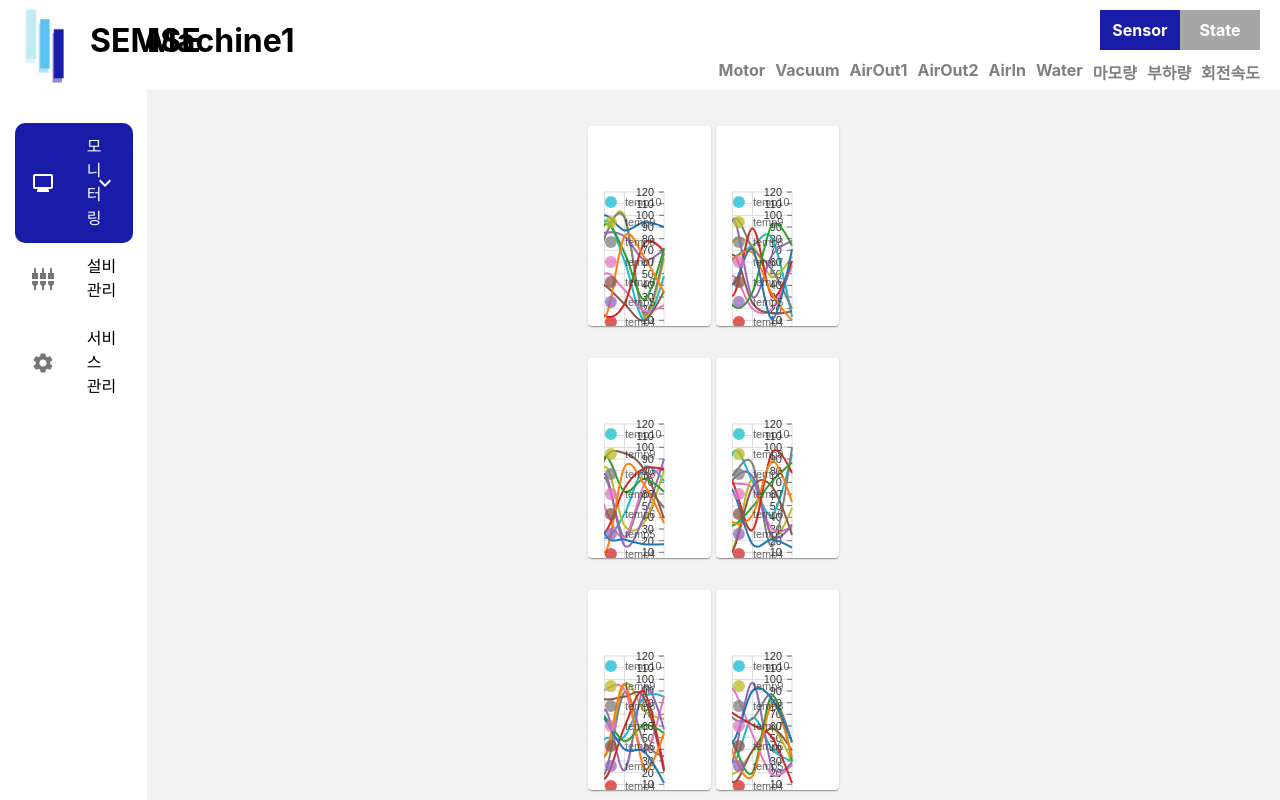
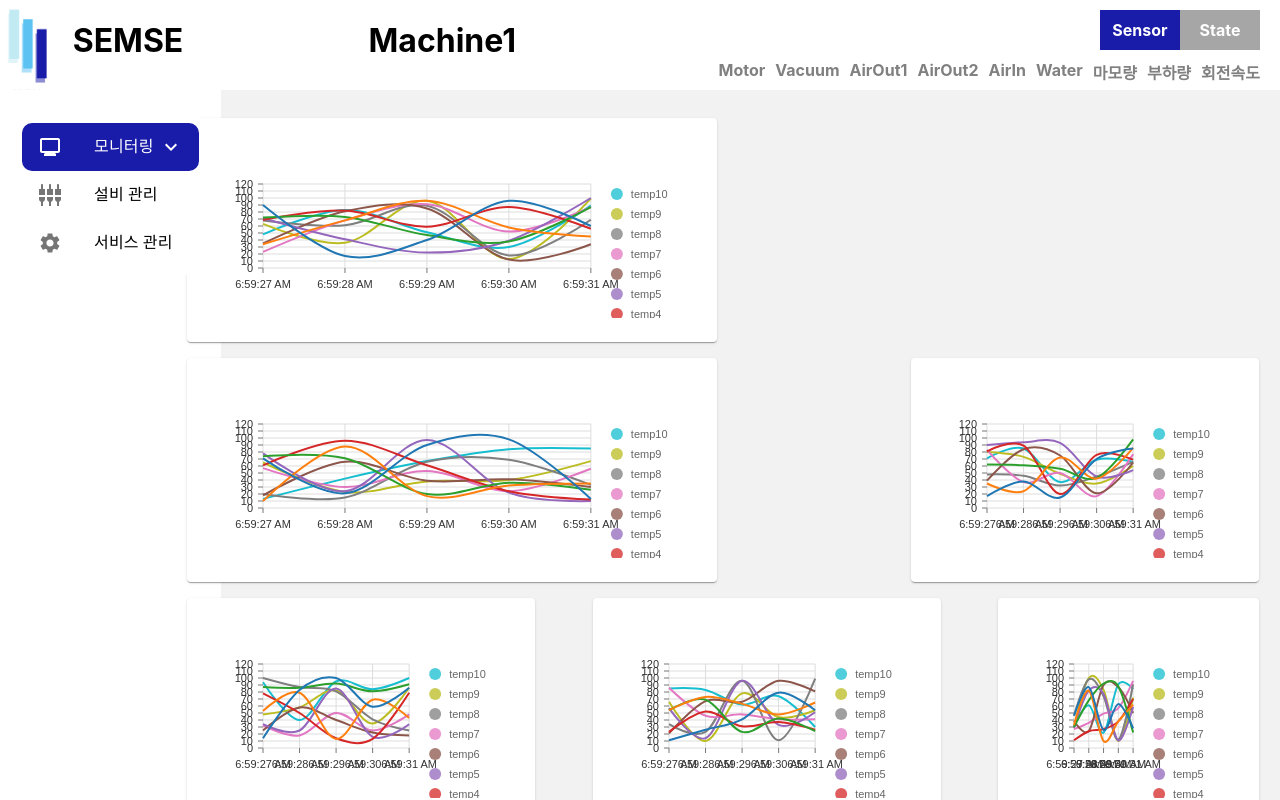
Before and after one commit to Projcet-E201/Front, a React (Create React App) app in the folder frontend/: page /machine/1 in a window 1280 px wide. Shown: the top 800 px of the page. Built offline with nearby package versions, Linux system fonts and the light colour scheme.

Commit message:
[front] Sensor 컴포넌트 레이아웃 수정

```diff
--- a/frontend/src/components/Main/Sensor.module.css
+++ b/frontend/src/components/Main/Sensor.module.css
@@ -1,8 +1,7 @@
 .card {
   width: 24%;
-  height: 25vh;
+  /* height: 25vh; */
   margin: 0.5rem;
-  /* background-color: white; */
   box-shadow: 0px 4px 20px rgba(0, 0, 0, 0.1);
   border-radius: 10px;
 }
@@ -23,3 +22,24 @@
     margin: 1rem auto;
   }
 }
+
+.topcard {
+  width: 48.7%;
+  margin: 0.5rem;
+  box-shadow: 0px 4px 20px rgba(0, 0, 0, 0.1);
+  border-radius: 10px;
+}
+
+.midcard {
+  width: 32%;
+  margin: 0.5rem;
+  box-shadow: 0px 4px 20px rgba(0, 0, 0, 0.1);
+  border-radius: 10px;
+}
+
+.botcard {
+  width: 24%;
+  margin: 0.5rem;
+  box-shadow: 0px 4px 20px rgba(0, 0, 0, 0.1);
+  border-radius: 10px;
+}
--- a/frontend/src/components/Main/Sensor.tsx
+++ b/frontend/src/components/Main/Sensor.tsx
@@ -11,36 +11,36 @@ import VacuumChart from "../Chart/VacuumChart";
 
 const Sensor = () => {
   const navigate = useNavigate();
-  const repeat = [1, 2, 3, 4, 5, 6, 7];
+  const repeat = [1, 2, 3, 4, 5, 6, 7, 8, 9];
 
   return (
-    <div style={{ display: "flex", justifyContent: "center", width: "100%" }}>
+    <div>
       <div>
         {/* <h3>센서 컴포넌트 입니다.</h3> */}
         <div
           style={{
             display: "flex",
             flexWrap: "wrap",
-            // gap: "1rem",
-            justifyContent: "space-around",
+            justifyContent: "space-between",
           }}
         >
           {repeat.map((item, index) => (
             <Card
               key={index}
-              className={styles.card}
+              className={
+                index < 2
+                  ? styles.topcard
+                  : index >= 2 && index < 5
+                  ? styles.midcard
+                  : styles.botcard
+              }
               // onClick={() => navigate("/")}
             >
               <CardContent>
-                <MotorChart h={"15rem"} />
+                <MotorChart h={"23vh"} />
               </CardContent>
             </Card>
           ))}
-          <Card className={styles.card}>
-            <CardContent>
-              <VacuumChart />
-            </CardContent>
-          </Card>
         </div>
       </div>
     </div>
--- a/frontend/src/components/common/LeftNav.tsx
+++ b/frontend/src/components/common/LeftNav.tsx
@@ -83,7 +83,11 @@ const LeftNav = ({ childrenHeight }: any) => {
   return (
     <div
       className={styles.left}
-      style={{ height: `calc(100vh - ${childrenHeight}px` }}
+      style={{
+        minHeight: `calc(100vh - ${childrenHeight}px`,
+        height: "100% -90px",
+        minWidth: "220.88px",
+      }}
     >
       {/* <span>왼쪽 네브바</span> */}
       <div style={{ display: "flex", justifyContent: "center" }}>
--- a/frontend/src/components/common/NavBar.module.css
+++ b/frontend/src/components/common/NavBar.module.css
@@ -49,7 +49,7 @@
   /* margin-left: 20px; */
   display: flex;
   cursor: pointer;
-  /* justify-content: center; */
+  justify-content: center;
   /* margin-right: 10vh; */
   /* width: 13%; */
 }
--- a/frontend/src/components/common/NavBar.tsx
+++ b/frontend/src/components/common/NavBar.tsx
@@ -38,9 +38,9 @@ const NavBar = ({ leftNavWidth }: any) => {
               <img src={logo} alt="logo" />
               <h1>SEMSE</h1>
             </div>
-            <div>
-              <h1>Machine{machine}</h1>
-            </div>
+          </div>
+          <div>
+            <h1>Machine{machine}</h1>
           </div>
           <div className={styles.rightbutton}>
             {location.pathname !== `/` && (
```
